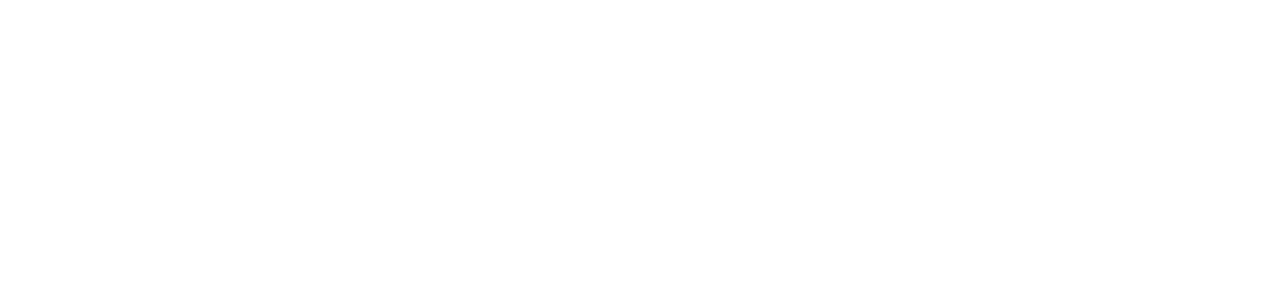
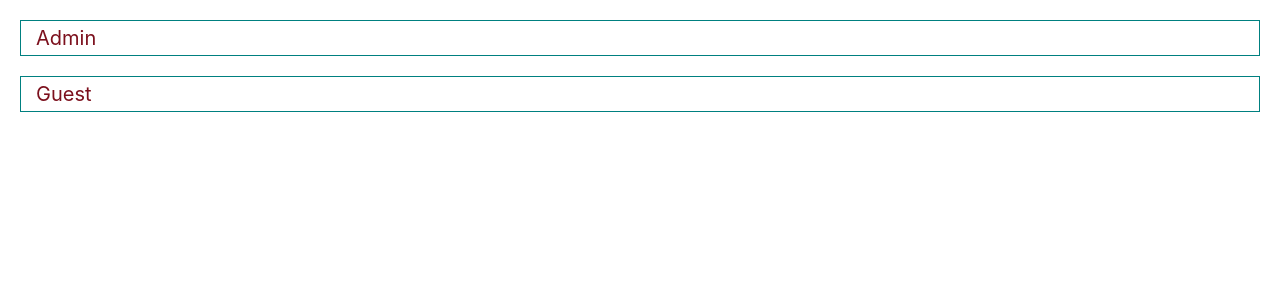
Before and after one commit to julikss/node.js-lab3, a React (Create React App) app in the folder frontend/: page /auth in a window 1280 px wide. Shown: the top 300 px of the page. Built offline with nearby package versions, Linux system fonts and the light colour scheme.

Commit message:
Add mode navigation

```diff
--- a/frontend/src/App.css
+++ b/frontend/src/App.css
@@ -2,37 +2,12 @@
   text-align: center;
 }
 
-.App-logo {
-  height: 40vmin;
-  pointer-events: none;
+.btn {
+  color: rgb(124, 16, 29);
+  padding: 5px 15px;
+  margin: 20px;
+  font-size: 20px;
+  background: transparent;
+  border: 1px solid teal;
+  cursor: pointer;
 }
-
-@media (prefers-reduced-motion: no-preference) {
-  .App-logo {
-    animation: App-logo-spin infinite 20s linear;
-  }
-}
-
-.App-header {
-  background-color: #282c34;
-  min-height: 100vh;
-  display: flex;
-  flex-direction: column;
-  align-items: center;
-  justify-content: center;
-  font-size: calc(10px + 2vmin);
-  color: white;
-}
-
-.App-link {
-  color: #61dafb;
-}
-
-@keyframes App-logo-spin {
-  from {
-    transform: rotate(0deg);
-  }
-  to {
-    transform: rotate(360deg);
-  }
-}
--- a/frontend/src/components/ModeComponent.jsx
+++ b/frontend/src/components/ModeComponent.jsx
@@ -1,8 +1,11 @@
+import {useNavigate} from 'react-router-dom';
 
 const ModeComponent = () => {
+  const router = useNavigate();
   return(
     <div>
-
+      <div className="btn" onClick={() => router('/admin')}>Admin</div>
+      <div className="btn" onClick={() => router('/guest')}>Guest</div>
     </div>
   )
 }
```
Also changed, not shown: frontend/src/App.js (line endings or trailing spaces).
